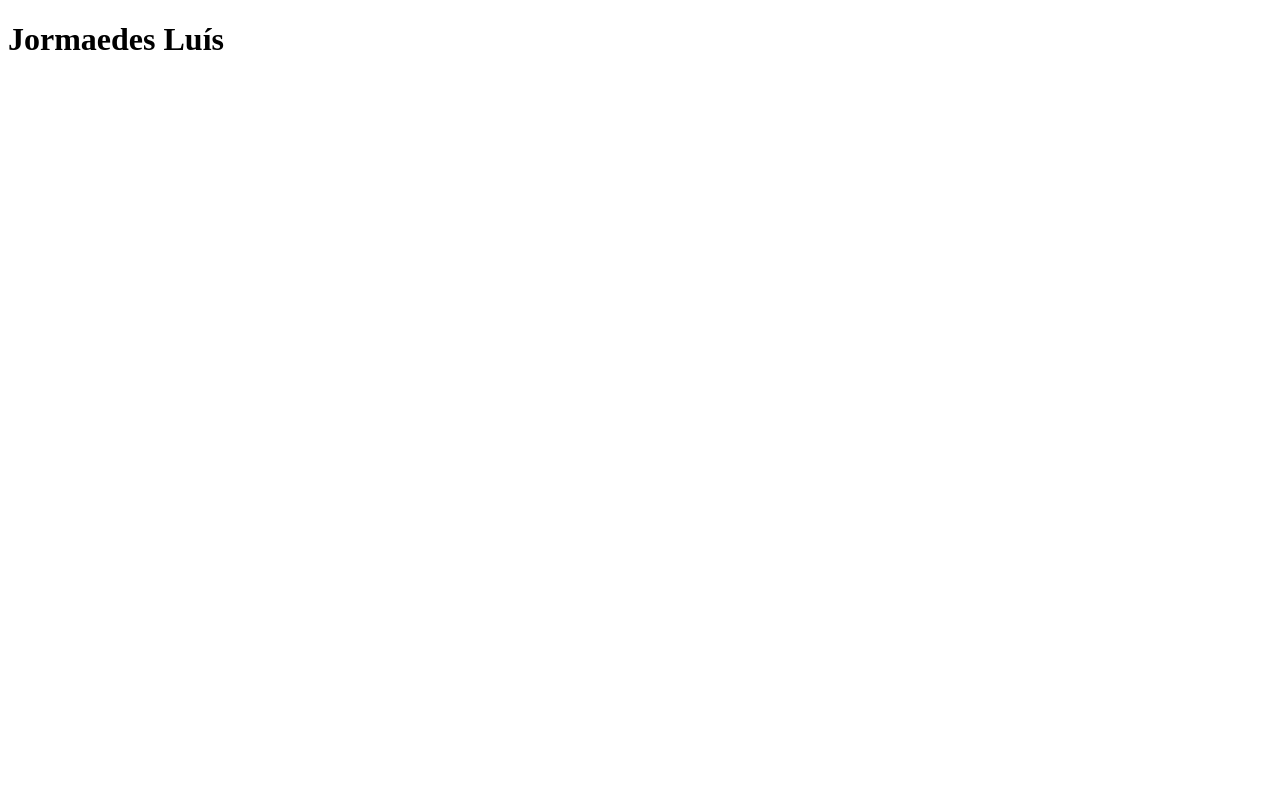
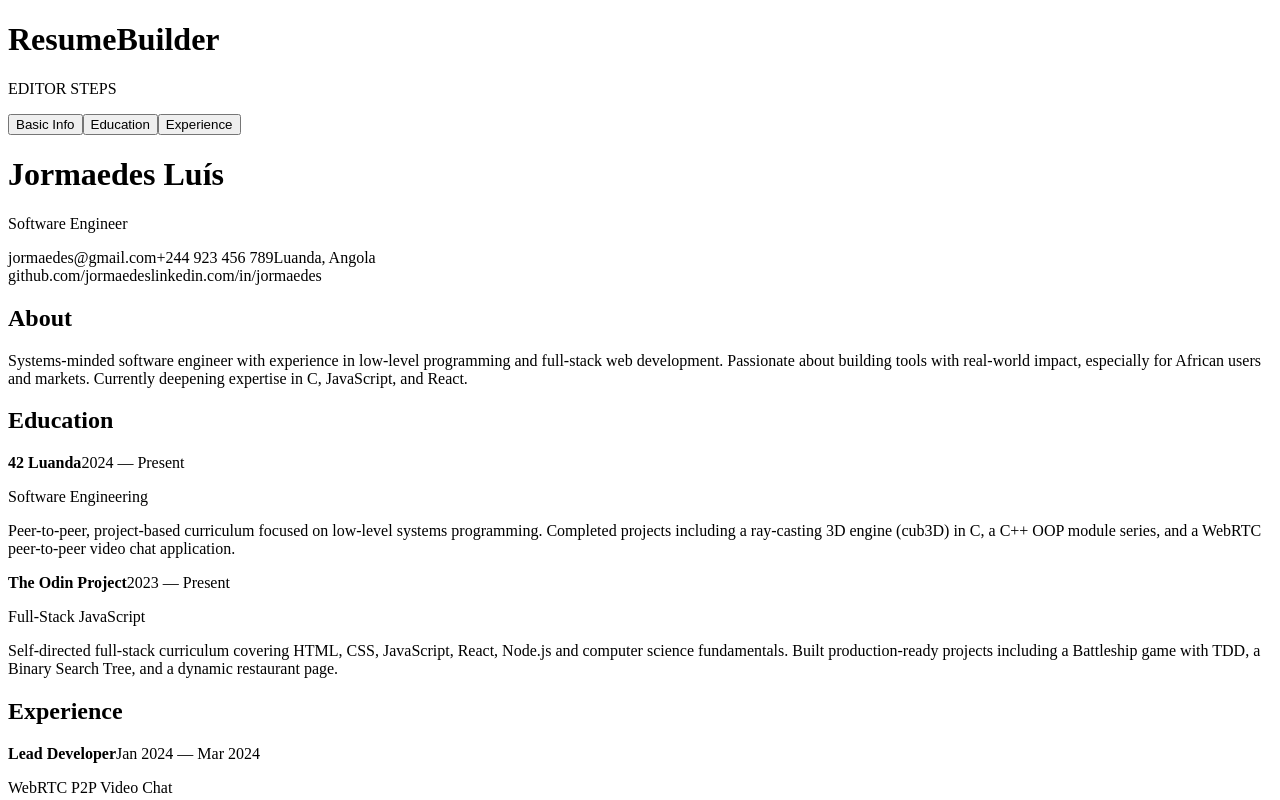
Before and after one commit to jormaedes/cv-app, a React (Vite) app: page / in a window 1280 px wide. Shown: the top 800 px of the page. Built offline with nearby package versions, Linux system fonts and the light colour scheme.

Commit message:
feat: view the data

```diff
--- a/src/App.jsx
+++ b/src/App.jsx
@@ -1,6 +1,8 @@
-import { useState } from 'react'
-import person from './data'
-import './App.css'
+import { useState } from 'react';
+import person from './data.js';
+import Sidebar from './components/Sidebar.jsx';
+import CVPreview from './components/CVPreview.jsx';
+import './App.css';
 
 function App() {
 	const [cvData, setCvData] = useState(person);
@@ -21,16 +23,19 @@ function App() {
 	const updateExperience = (index, field, value) => {
 		setCvData(prev => {
 			const updated = [...prev.experiences];
-			updated[index] = {...updated[index], [field]: value};
-			return { ...prev, experiences: updated};
+			updated[index] = { ...updated[index], [field]: value };
+			return { ...prev, experiences: updated };
 		});
 	}
 
-
 	return (
-		<>
-			<h1>{person.fullname}</h1>
-		</>
+		<div className="app">
+			<Sidebar
+				activeSection={activeSection}
+				setActiveSection={setActiveSection}
+			/>
+			<CVPreview cvData={cvData} />
+		</div>
 	)
 }
 
```
